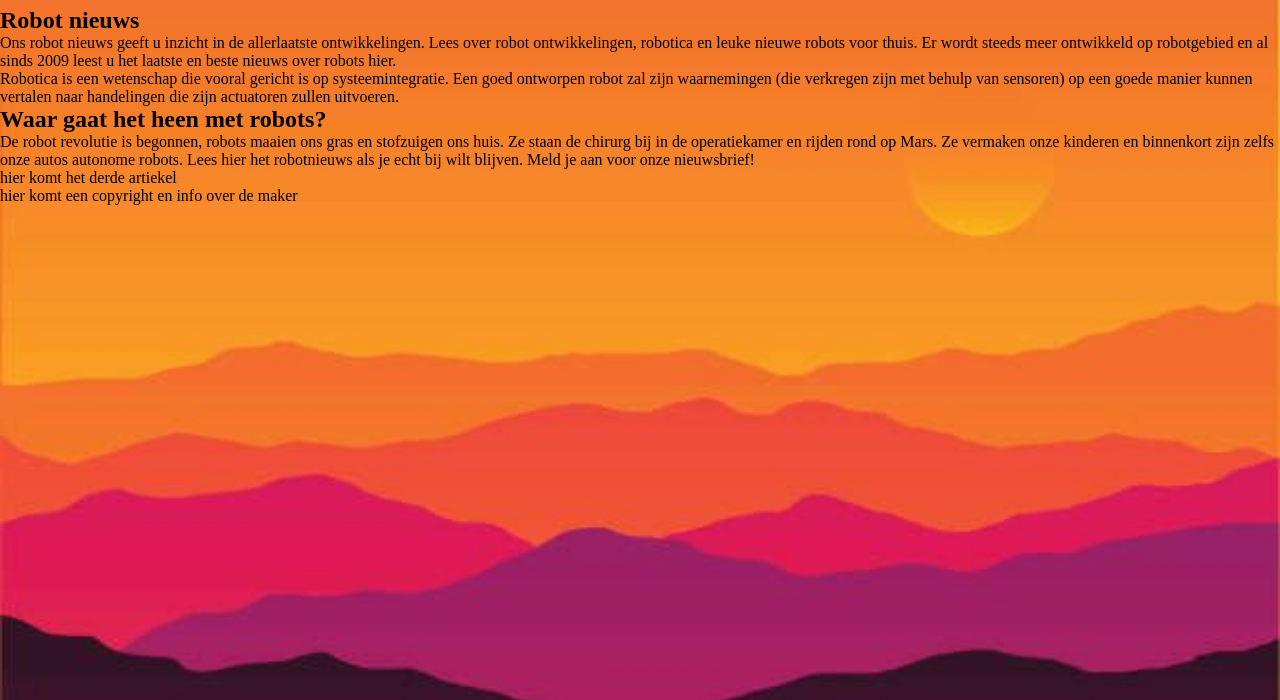
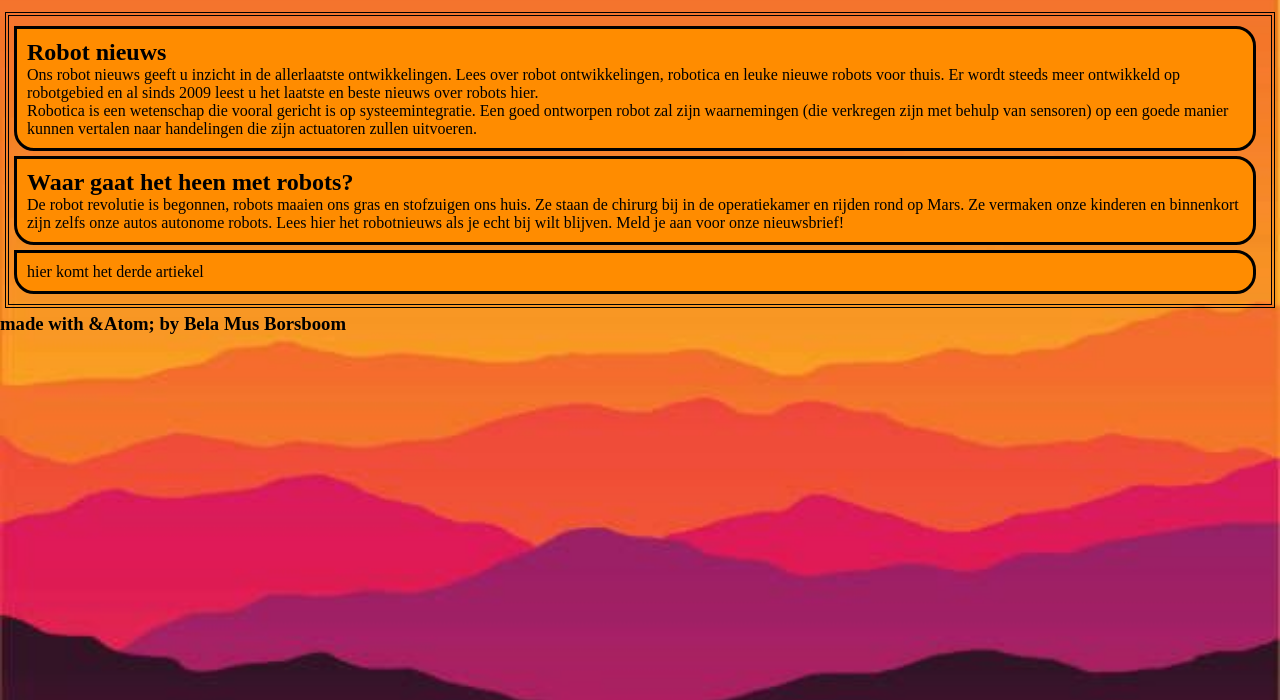
Before and after one commit to belaborsboom/HTMLCSS2, a plain HTML site: page index.html in a window 1280 px wide. Shown: the part 100-800 px from the top of the page. Drawn offline with Linux system fonts and the light colour scheme; files whose address does not match are found by name.

Commit message:
in de css de articles een border gegeven

```diff
--- a/css/opmaak.css
+++ b/css/opmaak.css
@@ -28,8 +28,20 @@ ul li {
 }
 ul li a {
   text-decoration: none;
+  color: orange;
+}
+ul li a:hover {
   color: black;
 }
-ul li a:hover {
-  color: darkblue;
+section {
+  padding: 5px;
+  margin: 5px;
+  border: double 4px black;
 }
+section article {
+  border: 3px solid black;
+  border-radius: 0px 20px 20px 20px;
+  margin: 5px 10px 5px 0px;
+  padding: 10px;
+  background: darkorange;
+}
--- a/index.html
+++ b/index.html
@@ -41,7 +41,7 @@
       </article>
     </section>
     <footer>
-      hier komt een copyright en info over de maker
+      <h3>made with &Atom; by Bela Mus Borsboom</h3>
     </footer>
   </body>
 </html>
```
